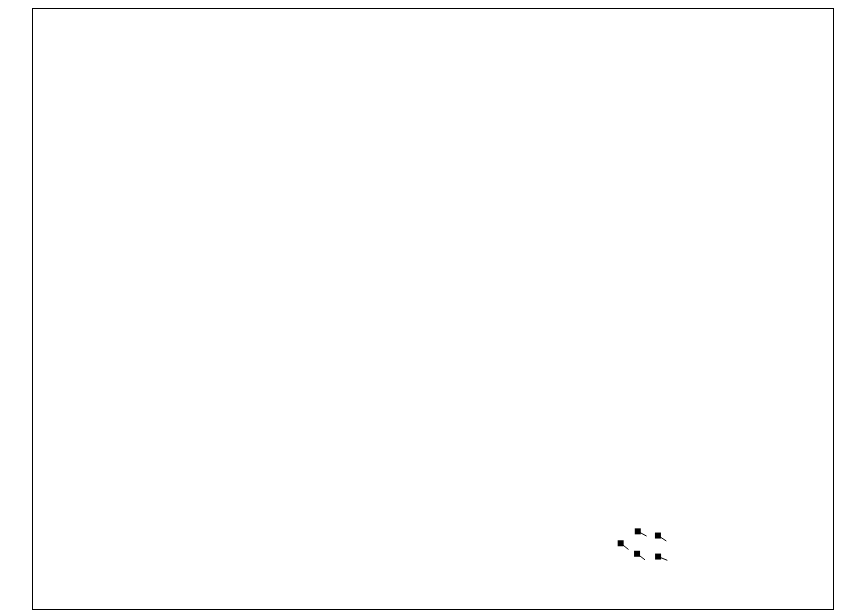
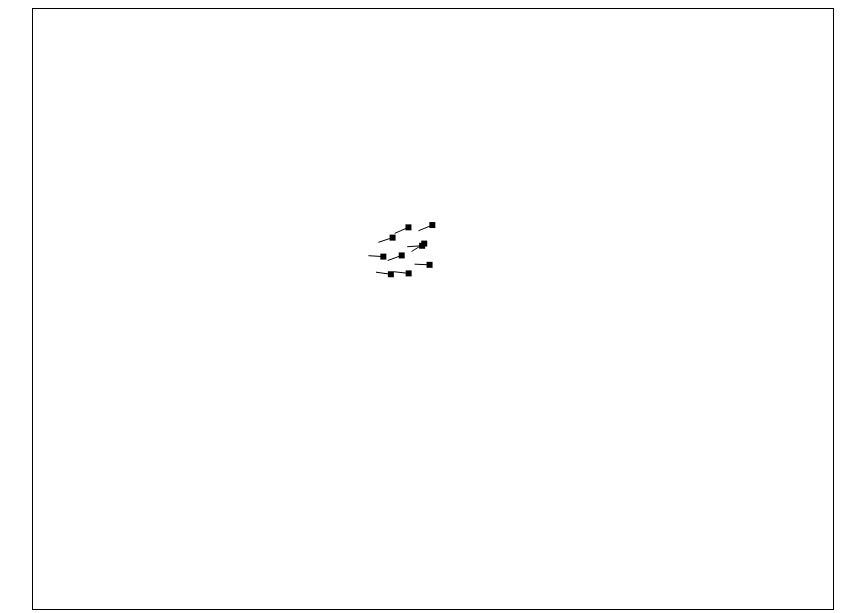
Before and after one commit to Kalininator/Boids, a plain HTML site: page index.html in a window 1280 px wide. Shown: the whole page, without its empty margins (207-1072 px from the left). Drawn offline with nearby package versions, Linux system fonts and the light colour scheme.

Commit message:
class rearrangement, added targeting. currently aim for mouse

```diff
--- /dev/null
+++ b/boid.js
@@ -0,0 +1,121 @@
+function boid(position,velocity, swarm)
+{
+	this.position = position;
+	this.velocity = velocity;
+	this.swarm = swarm;
+}
+boid.prototype = {
+
+	draw: function()
+	{
+		ctx.beginPath();
+		ctx.rect(this.position.x-3,this.position.y-3,6,6);
+		ctx.closePath();
+		ctx.fill();
+		drawVec(this.velocity.multiply(5),this.position);
+	},
+	equals: function(boid)
+	{
+		return this.position.equals(boid.position) && this.velocity.equals(boid.velocity);
+	},
+	update: function()
+	{
+		this.velocity = this.velocity.add(this.rule1());
+		this.velocity = this.velocity.add(this.rule2());
+		this.velocity = this.velocity.add(this.rule3());
+		this.velocity = this.velocity.add(this.rule4());
+		this.velocity = this.velocity.add(this.boundPosition());
+		this.velocity = this.limitSpeed(3);
+		this.position = this.position.add(this.velocity);
+	},
+	rule1: function() //move towards the center of mass
+	{
+		var cofm = new vec2(0,0);
+		for(var i = 0; i < this.swarm.boids.length; i ++)
+		{
+			if(!this.swarm.boids[i].equals(this))
+			{
+				cofm = cofm.add(this.swarm.boids[i].position);
+			}
+		}
+		cofm = cofm.divide(this.swarm.boids.length);
+		return cofm.subtract(this.position).divide(100);
+	},
+	rule2: function()//avoid collisions
+	{
+		var v = new vec2(0,0);
+		for(var i = 0; i < this.swarm.boids.length; i ++)
+		{
+			if(!this.swarm.boids[i].equals(this))
+			{
+				if(this.swarm.boids[i].position.subtract(this.position).length() < 20)
+				{
+					v = v.subtract(this.swarm.boids[i].position.subtract(this.position).divide(20));
+				}
+			}
+		}
+		return v;
+	},
+	rule3: function()//aim towards the average velocity
+	{
+		var vec = new vec2(0,0);
+		for(var i = 0; i < this.swarm.boids.length; i ++)
+		{
+			if(!this.swarm.boids[i].equals(this))
+			{
+				vec = vec.add(this.swarm.boids[i].velocity);
+			}
+		}
+		vec = vec.divide(this.swarm.boids.length);
+		return vec.subtract(this.velocity).divide(8);
+	},
+	rule4: function()//aim towards target if one exists
+	{
+		if(this.swarm.target != null)
+		{
+			var target = this.swarm.target;
+
+			return target.subtract(this.position).divide(100);
+
+		}else{
+			return new vec2(0,0);
+		}
+	},
+	boundPosition: function()
+	{
+		var xmin = 0;
+		var xmax = WIDTH;
+		var ymin = 0;
+		var ymax = HEIGHT;
+		var c = 0.5;
+		var vec = new vec2(0,0);
+
+		if(this.position.x < xmin)
+		{
+			vec.x = c;
+		}else if(this.position.x > xmax)
+		{
+			vec.x = -c;
+		}
+
+		if(this.position.y < ymin)
+		{
+			vec.y = c;
+		}else if(this.position.y > ymax)
+		{
+			vec.y = -c;
+		}
+
+		return vec;
+	},
+	limitSpeed: function(max)
+	{
+		if(this.velocity.length() > max)
+		{
+			return this.velocity.setLength(max);
+		}else{
+			return this.velocity;
+		}
+	}
+
+}
--- a/index.html
+++ b/index.html
@@ -3,6 +3,8 @@
 	<head>
 		<script src="https://ajax.googleapis.com/ajax/libs/jquery/1.11.3/jquery.min.js"></script>
 		<script src="vector.js"></script>
+		<script src="boid.js"></script>
+		<script src="swarm.js"></script>
 		<script src="script.js"></script>
 	</head>
 
--- a/script.js
+++ b/script.js
@@ -10,12 +10,19 @@ $(function(){//init
 	c.height = HEIGHT;
 	$("#canvas").css("border","1px solid black");
 
-	swarm = new swarm(10);
-	swarm.addBoid(new boid(new vec2(WIDTH/2,HEIGHT/2),new vec2(0,0), swarm));
-	swarm.addBoid(new boid(new vec2(WIDTH/2 -50,HEIGHT/2),new vec2(0,0), swarm));
-	swarm.addBoid(new boid(new vec2(WIDTH/2 +50,HEIGHT/2 - 100),new vec2(0,0), swarm));
-	swarm.addBoid(new boid(new vec2(WIDTH/2 +50,HEIGHT/2 - 300),new vec2(0,0), swarm));
-	swarm.addBoid(new boid(new vec2(WIDTH/2 +50,HEIGHT/2 + 100),new vec2(0,0), swarm));
+	swarm = new swarm();
+	for(var i = 0; i < 10; i ++)
+	{
+		swarm.addBoid(new boid(new vec2(Math.random()*WIDTH,Math.random()*HEIGHT),new vec2(0,0), swarm));
+	}
+	swarm.setTarget(new vec2(WIDTH/2, HEIGHT/2));
+
+	c.addEventListener('mousemove', function(evt) {
+        var mousePos = getMousePos(c, evt);
+		//console.log(mousePos.x + "," + mousePos.y);
+		swarm.setTarget(new vec2(mousePos.x,mousePos.y));
+    }, false);
+
 	setInterval(loop, 1000/60);
 });
 
@@ -26,139 +33,12 @@ function loop()
 	swarm.update();
 }
 
-function swarm()
-{
-	this.boids = [];
-}
-swarm.prototype = {
-
-	addBoid: function(boid){
-		this.boids[this.boids.length] = boid;
-	},
-	draw: function()
-	{
-		for(i = 0; i < this.boids.length; i++)
-		{
-			this.boids[i].draw();
-		}
-	},
-	update: function()
-	{
-		for (var i = 0; i < this.boids.length; i ++)
-		{
-			this.boids[i].update();
-		}
-	},
-	getCofM: function()
-	{
-		var pos = new vec2(0,0);
-		for(i = 0; i < this.boids.length; i ++)
-		{
-			pos = pos.add(this.boids[i].position);
-		}
-		return pos.divide(this.boids.length);
-	}
-}
-
-function boid(position,velocity, swarm)
-{
-	this.position = position;
-	this.velocity = velocity;
-	this.swarm = swarm;
-}
-boid.prototype = {
-
-	draw: function()
-	{
-		ctx.beginPath();
-		ctx.rect(this.position.x-3,this.position.y-3,6,6);
-		ctx.closePath();
-		ctx.fill();
-		drawVec(this.velocity.multiply(5),this.position);
-	},
-	equals: function(boid)
-	{
-		return this.position.equals(boid.position) && this.velocity.equals(boid.velocity);
-	},
-	update: function()
-	{
-		this.velocity = this.velocity.add(this.rule1());
-		this.velocity = this.velocity.add(this.rule2());
-		this.velocity = this.velocity.add(this.rule3());
-		this.velocity = this.velocity.add(this.boundPosition());
-		this.velocity = this.limitSpeed(2);
-		this.position = this.position.add(this.velocity);
-	},
-	rule1: function()
-	{
-		var cofm = this.swarm.getCofM();
-		return cofm.subtract(this.position).divide(100);
-	},
-	rule2: function()
-	{
-		var v = new vec2(0,0);
-		for(var i = 0; i < this.swarm.boids.length; i ++)
-		{
-			if(!this.swarm.boids[i].equals(this))
-			{
-				if(this.swarm.boids[i].position.subtract(this.position).length() < 20)
-				{
-					v = v.subtract(this.swarm.boids[i].position.subtract(this.position).divide(20));
-				}
-			}
-		}
-		return v;
-	},
-	rule3: function()
-	{
-		var vec = new vec2(0,0);
-		for(var i = 0; i < this.swarm.boids.length; i ++)
-		{
-			if(!this.swarm.boids[i].equals(this))
-			{
-				vec = vec.add(this.swarm.boids[i].velocity);
-			}
-		}
-		vec = vec.divide(this.swarm.boids.length);
-		return vec.subtract(this.velocity).divide(8);
-	},
-	boundPosition: function()
-	{
-		var xmin = 0;
-		var xmax = WIDTH;
-		var ymin = 0;
-		var ymax = HEIGHT;
-		var c = 0.5;
-		var vec = new vec2(0,0);
-
-		if(this.position.x < xmin)
-		{
-			vec.x = c;
-		}else if(this.position.x > xmax)
-		{
-			vec.x = -c;
-		}
-
-		if(this.position.y < ymin)
-		{
-			vec.y = c;
-		}else if(this.position.y > ymax)
-		{
-			vec.y = -c;
-		}
-
-		return vec;
-	},
-	limitSpeed: function(max)
-	{
-		if(this.velocity.length() > max)
-		{
-			return this.velocity.setLength(max);
-		}else{
-			return this.velocity;
-		}
-	}
-
+function getMousePos(canvas, evt) {
+    var rect = canvas.getBoundingClientRect();
+    return {
+        x: evt.clientX - rect.left,
+        y: evt.clientY - rect.top
+    };
 }
 
 function drawVec(v, pos)
--- /dev/null
+++ b/swarm.js
@@ -0,0 +1,32 @@
+function swarm()
+{
+	this.boids = [];
+	this.target = null;
+}
+swarm.prototype = {
+	addBoid: function(boid){
+		this.boids[this.boids.length] = boid;
+	},
+	draw: function()
+	{
+		for(i = 0; i < this.boids.length; i++)
+		{
+			this.boids[i].draw();
+		}
+	},
+	update: function()
+	{
+		for (var i = 0; i < this.boids.length; i ++)
+		{
+			this.boids[i].update();
+		}
+	},
+	setTarget: function(target)
+	{
+		this.target = target;
+	},
+	removeTarget: function()
+	{
+		this.target = null;
+	}
+}
```
